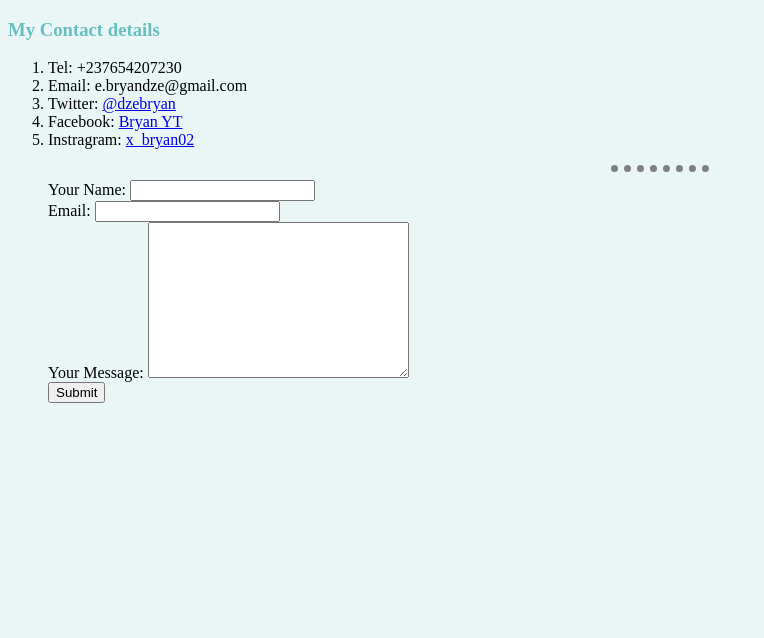
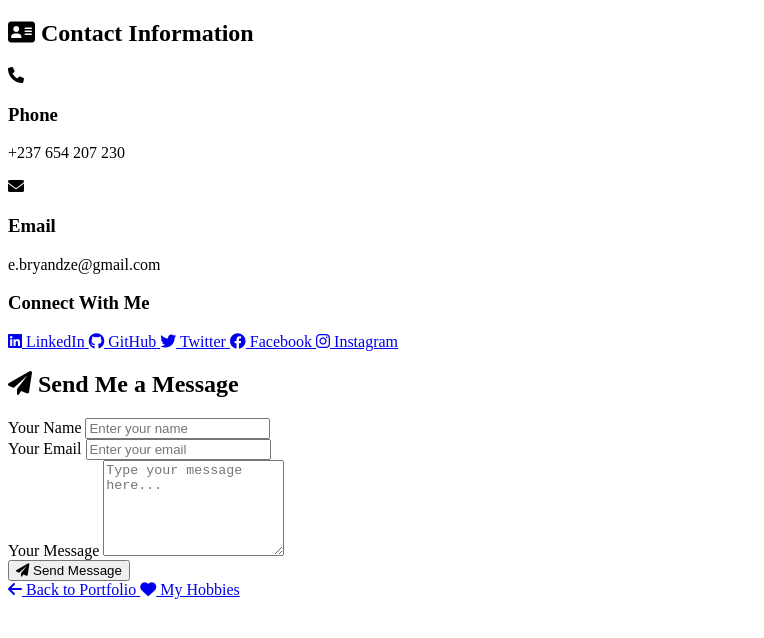
Before and after one commit to G-Bryan237/cv, a plain HTML site: page Contact.html in a window 1280 px wide. Shown: the whole page, without its empty margins (0-764 px from the left). Drawn offline with Linux system fonts and the light colour scheme; files that its build step writes are made by us from their sources.

Commit message:
Update Contact
i changed completely the interface
make it more attractive and adding more social media

```diff
--- a/Contact.html
+++ b/Contact.html
@@ -3,28 +3,91 @@
 <head>
     <meta charset="UTF-8">
     <meta name="viewport" content="width=device-width, initial-scale=1.0">
-    <title>Contact me</title>
-    <link rel="stylesheet" href="css/styles.css">
+    <title>Contact Dze Bryan Ewi</title>
+    <link rel="stylesheet" href="css/contact.css">
+    <link rel="stylesheet" href="https://cdnjs.cloudflare.com/ajax/libs/font-awesome/6.0.0/css/all.min.css">
+    <link href="https://fonts.googleapis.com/css2?family=Inter:wght@400;500;600;700&display=swap" rel="stylesheet">
 </head>
 <body>
-    <h3>My Contact details</h3>
-    <p>
-        <ol>
-        <li>Tel: +237654207230</li>
-        <li>Email: e.bryandze@gmail.com</li>
-        <li>Twitter: <a href="x.com/dzebryan">@dzebryan</a></li>
-        <li>Facebook: <a href="facebook.com/bryanyt" target="_blank">Bryan YT</a></li>
-        <li>Instragram: <a href="instragram.com/x_bryan02">x_bryan02</a></li>
-    </p>
-    <hr>
-    <form action="mailto: bryandze237@gmail.com" method="post">
-        <label for="">Your Name:</label>
-        <input type="text" name="yourName"><br>
-        <label>Email:</label>
-        <input type="email" name="yourEmail"><br>
-        <label for="">Your Message:</label>
-        <textarea name="YourMessage" id="" cols="30" rows="10"></textarea><br>
-        <input type="submit">
-    </form>
+    <main class="portfolio-container">
+        <div class="contact-wrapper">
+            <section class="contact-info-section">
+                <h2><i class="fas fa-address-card"></i> Contact Information</h2>
+                <div class="contact-cards">
+                    <div class="contact-card">
+                        <i class="fas fa-phone"></i>
+                        <h3>Phone</h3>
+                        <p>+237 654 207 230</p>
+                    </div>
+                    <div class="contact-card">
+                        <i class="fas fa-envelope"></i>
+                        <h3>Email</h3>
+                        <p>e.bryandze@gmail.com</p>
+                    </div>
+                </div>
+
+                <div class="social-links">
+                    <h3>Connect With Me</h3>
+                    <div class="social-icons">
+                        <a href="www.linkedin.com/in/dzebryan237" class="social-icon" target="_blank">
+                            <i class="fab fa-linkedin"></i>
+                            <span>LinkedIn</span>
+                        </a>
+                        <a href="https://github.com/G-Bryan237" class="social-icon" target="_blank">
+                            <i class="fab fa-github"></i>
+                            <span>GitHub</span>
+                        </a>
+                        <a href="https://x.com/dze_bryan" class="social-icon" target="_blank">
+                            <i class="fab fa-twitter"></i>
+                            <span>Twitter</span>
+                        </a>
+                        <a href="https://www.facebook.com/share/1K2Nf7osLi/" class="social-icon" target="_blank">
+                            <i class="fab fa-facebook"></i>
+                            <span>Facebook</span>
+                        </a>
+                        <a href="https://instagram.com/x_bryan02" class="social-icon" target="_blank">
+                            <i class="fab fa-instagram"></i>
+                            <span>Instagram</span>
+                        </a>
+                    </div>
+                </div>
+            </section>
+
+            <section class="contact-form-section">
+                <h2><i class="fas fa-paper-plane"></i> Send Me a Message</h2>
+                <form action="mailto:bryandze237@gmail.com" method="post" class="contact-form">
+                    <div class="form-group">
+                        <label for="name">Your Name</label>
+                        <input type="text" id="name" name="yourName" required placeholder="Enter your name">
+                    </div>
+
+                    <div class="form-group">
+                        <label for="email">Your Email</label>
+                        <input type="email" id="email" name="yourEmail" required placeholder="Enter your email">
+                    </div>
+
+                    <div class="form-group">
+                        <label for="message">Your Message</label>
+                        <textarea id="message" name="yourMessage" rows="6" required placeholder="Type your message here..."></textarea>
+                    </div>
+
+                    <button type="submit" class="submit-btn">
+                        <i class="fas fa-paper-plane"></i> Send Message
+                    </button>
+                </form>
+            </section>
+        </div>
+
+        <footer class="portfolio-footer">
+            <nav class="footer-nav">
+                <a href="index.html" class="nav-link">
+                    <i class="fas fa-arrow-left"></i> Back to Portfolio
+                </a>
+                <a href="hobbies.html" class="nav-link">
+                    <i class="fas fa-heart"></i> My Hobbies
+                </a>
+            </nav>
+        </footer>
+    </main>
 </body>
 </html>
```
